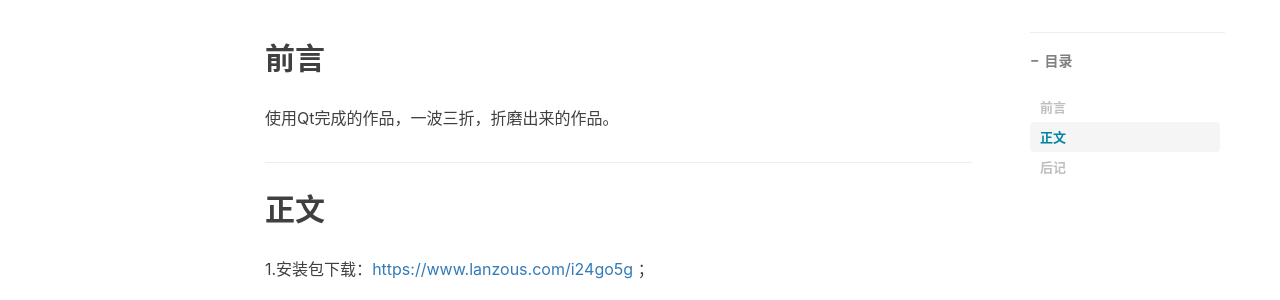
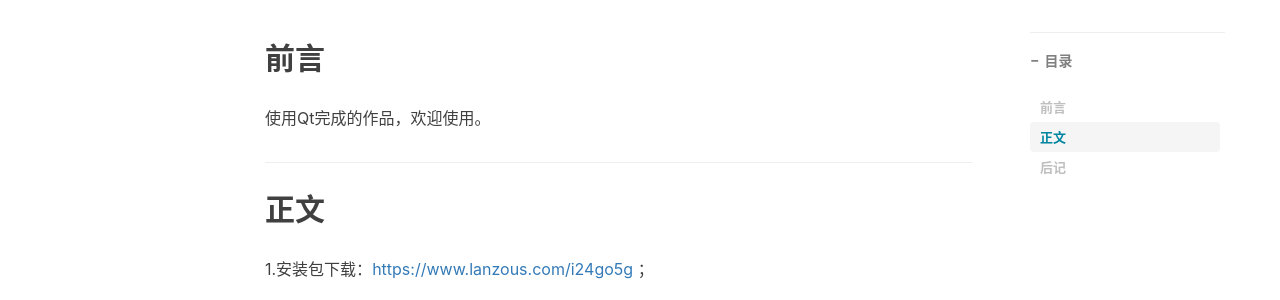
Before and after one commit to luoyuant/luoyuant.github.io, a Jekyll site: the page built from _posts/2018-10-17-互联力量Windows客户端.md, in a window 1280 px wide. Shown: the part 531-831 px from the top of the page. Built offline with Jekyll 4.4.1, drawn with Linux system fonts in a browser that asks for light colours; nearby versions of some CDN libraries; comment, search, counter and statistics services are not loaded.

Commit message:
Update _posts/2018-10-17-互联力量Windows客户端.md

```diff
--- a/_posts/2018-10-17-互联力量Windows客户端.md
+++ b/_posts/2018-10-17-互联力量Windows客户端.md
@@ -13,7 +13,7 @@ tags:
 
 ## 前言
 
-使用Qt完成的作品，一波三折，折磨出来的作品。
+使用Qt完成的作品，欢迎使用。
 
 <p id = "build"></p>
 ---
```
